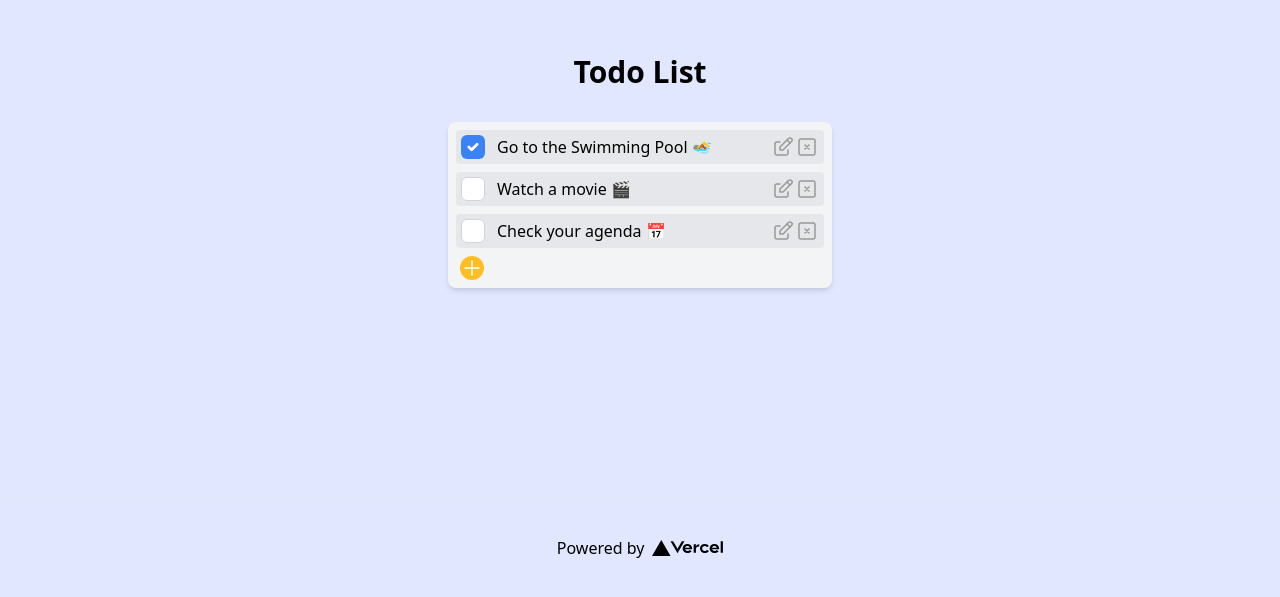
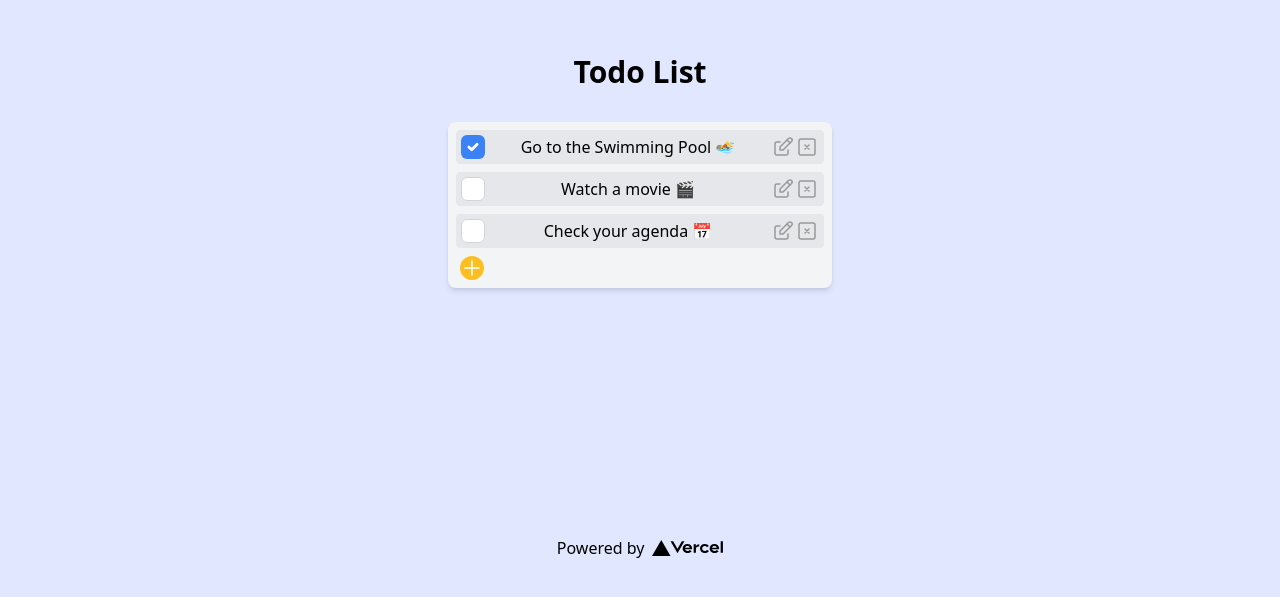
Before and after one commit to freddy-turtle/todo-list, a Next.js app: page / in a window 1280 px wide. Shown: the part 197-794 px from the top of the page. Built offline with nearby package versions, Linux system fonts and the light colour scheme.

Commit message:
drag n drop

```diff
--- a/components/itemList.jsx
+++ b/components/itemList.jsx
@@ -2,16 +2,19 @@ import { useState } from "react";
 import Delete from "./Delete";
 import Edit from "./Edit";
 import Add from "./Add";
-import Input from "./Input";
+import Input from "./Input"
+
+import { DragDropContext, Droppable, Draggable } from 'react-beautiful-dnd';
 
 const ItemList = () => {
   const [items, setItems] = useState([
-    [true,"Go to the Swimming Pool 🏊"],
-    [false, "Watch a movie 🎬"],
-    [false, "Check your agenda 📅"]
+    [true,"Go to the Swimming Pool 🏊", "1"],
+    [false, "Watch a movie 🎬", "2"],
+    [false, "Check your agenda 📅", "3"]
   ]);
   const [inputOpen, setInputOpen] = useState(false);
   const [itemToEdit, setItemToEdit] = useState(null);
+  const [counter, setCounter] = useState(4);
 
   function deleteItem(i) {
     setItems( items => {
@@ -23,7 +26,8 @@ const ItemList = () => {
   function addItem(item) {
     setItems(items => {
       const newItems = [...items];
-      newItems.push([false, item]);
+      newItems.push([false, item, String(counter)]);
+      setCounter(counter => counter + 1)
       return newItems;
     });
   }
@@ -43,36 +47,70 @@ const ItemList = () => {
     })
   }
 
+  function handleOnDragEnd(result) {
+    if (!result.destination) return;
+    const myitems = Array.from(items);
+    const [reorderedItem] = myitems.splice(result.source.index, 1);
+    myitems.splice(result.destination.index, 0, reorderedItem);
+
+    setItems(myitems);
+  }
+
   return (
-    <div className="flex flex-col gap-y-2 w-full sm:w-2/3 md:w-1/2 max-w-sm rounded-lg p-2 shadow-md bg-gray-100 text-left">
-      {items.map((item, i) => (
-        i == itemToEdit ?
-        <Input addReminder={(reminder) => {setItemToEdit(null); editItem(i, reminder)}} defaultAction="Edit" initialValue={item[1]} />
+    <DragDropContext onDragEnd={handleOnDragEnd}>
+    <Droppable droppableId="characters">
+      { (provided) => (
+      <div
+        className="flex flex-col gap-y-2 w-full sm:w-2/3 md:w-1/2 max-w-sm rounded-lg p-2 shadow-md bg-gray-100 text-left characters"
+        {...provided.droppableProps}
+        ref={provided.innerRef}
+        >
+        {items.map(([checked, desc, id], index) => (
+          <Draggable key={id} draggableId={id} index={index}>
+          {(provided) => (
+            <div
+              ref={provided.innerRef}
+              {...provided.draggableProps}
+              {...provided.dragHandleProps}
+              style={provided.draggableProps.style}
+              >
+
+            {index == itemToEdit ?
+              <Input addReminder={(reminder) => {setItemToEdit(null); editItem(index, reminder)}} defaultAction="Edit" initialValue={desc} />
             :
               <div
-          key={i}
-          className="border bg-gray-200 rounded flex flex-row items-center p-1 justify-between "
+                key={id}
+                className="border bg-gray-200 rounded flex flex-row items-center p-1 justify-between select-none"
               >
-          <label className="flex items-center justify-start space-x-3 flex-auto overflow-auto">
+                <label className="flex items-center justify-start space-x-3 overflow-auto">
                   <input
                     type="checkbox"
                     name="checked-demo"
-              onChange={handleCheck(i)}
-              checked={item[0]}
+                    onChange={handleCheck(index)}
+                    checked={checked}
                     className="form-tick appearance-none flex-initial bg-white bg-check h-6 w-24px min-w-6 border border-gray-300 rounded-md checked:bg-blue-500 checked:border-transparent focus:outline-none"
                   />
-            <span className="font-light truncate max-h-16">{item[1]}</span>
                 </label>
+                <span className="font-light truncate max-h-16">
+                  {desc}
+                </span>
                 <span className="flex flex-row">
-            <Edit onClick={() => setItemToEdit(i)} />
-            <Delete onClick={() => deleteItem(i)} />
+                  <Edit onClick={() => setItemToEdit(index)} />
+                  <Delete onClick={() => deleteItem(index)} />
                 </span>
+              </div>}
             </div>
+          )}
+          </Draggable>
         ))}
+      {provided.placeholder}
       {inputOpen ?
         <Input addReminder={(reminder) => {setInputOpen(false); addItem(reminder)}} /> :
         <Add onClick={() => setInputOpen(true)} />}
       </div>
+      )}
+    </Droppable>
+    </DragDropContext>
   );
 };
 
```
Lines whose indentation alone changed are shown as unchanged.
